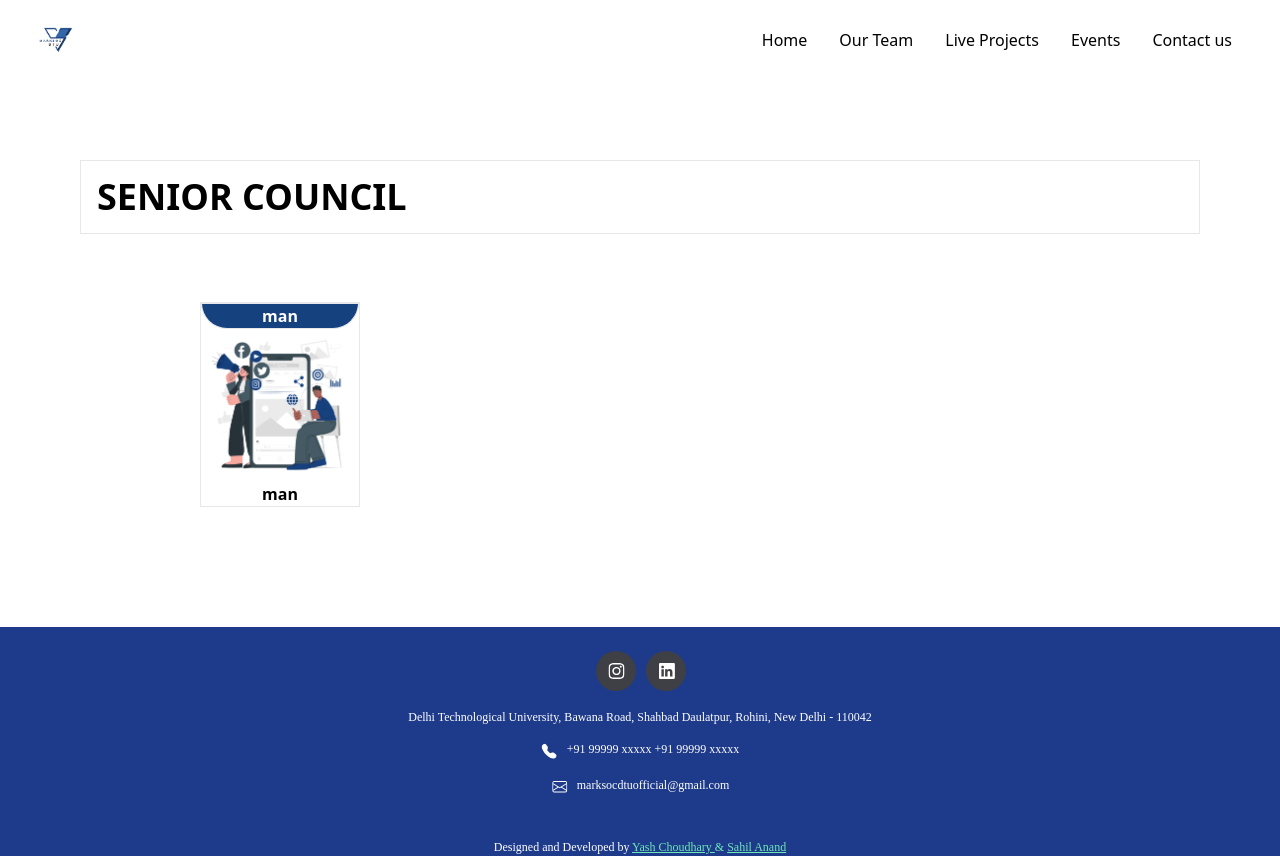
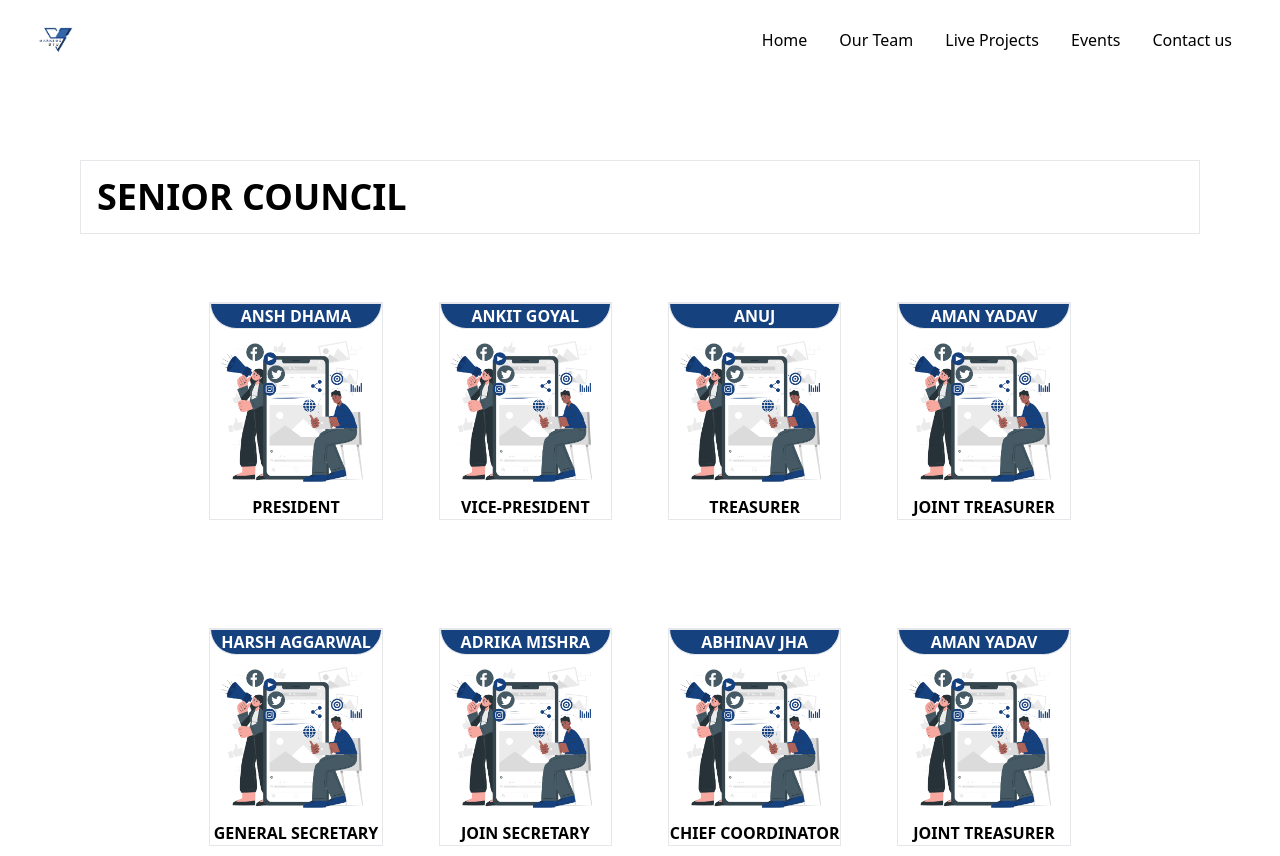
Before and after one commit to marksocDTU/marksocDTU, a Next.js app in the folder marksocdtu/: page /team in a window 1280 px wide. Shown: the top 856 px of the page. Built offline with nearby package versions, Linux system fonts and the light colour scheme.

Commit message:
TEAM UPDATE

```diff
--- a/marksocdtu/src/pages/team.tsx
+++ b/marksocdtu/src/pages/team.tsx
@@ -30,12 +30,47 @@ export default function Home() {
        <div className="flex flex-col flex-shrink-0 gap-7 justify-center p-20 w-max-screen h-max">
         <div className="flex flex-shrink-0 w-max-screen h-max p-4 border text-4xl text-center  font-dark font-bold  "> SENIOR COUNCIL</div>
 
-        <div className="flex flex-row pl-20  m-10 gap-10 flex-shrink-0">
+        <div className="flex flex-row   m-10 gap-14 justify-center flex-shrink-0">
             <Name
-             name = "man"
-             designation = "man" />
+             name = "ANSH DHAMA"
+             designation = "PRESIDENT" />
+
+             <Name
+             name = "ANKIT GOYAL"
+             designation = "VICE-PRESIDENT" />
+
+             <Name
+             name = "ANUJ"
+             designation = "TREASURER" />
+
+             <Name
+             name = "AMAN YADAV"
+             designation = "JOINT TREASURER" />
 
         </div>
+
+
+        <div className="flex flex-row   m-10 gap-14 justify-center flex-shrink-0">
+            <Name
+             name = "HARSH AGGARWAL"
+             designation = "GENERAL SECRETARY" />
+
+             <Name
+             name = "ADRIKA MISHRA"
+             designation = "JOIN SECRETARY" />
+
+             <Name
+             name = "ABHINAV JHA"
+             designation = "CHIEF COORDINATOR" />
+
+             <Name
+             name = "AMAN YADAV"
+             designation = "JOINT TREASURER" />
+
+        </div>
+
+
+
 
 
 
```
